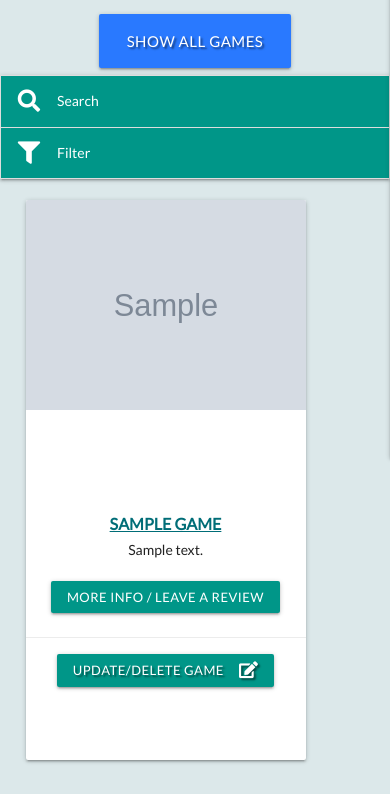
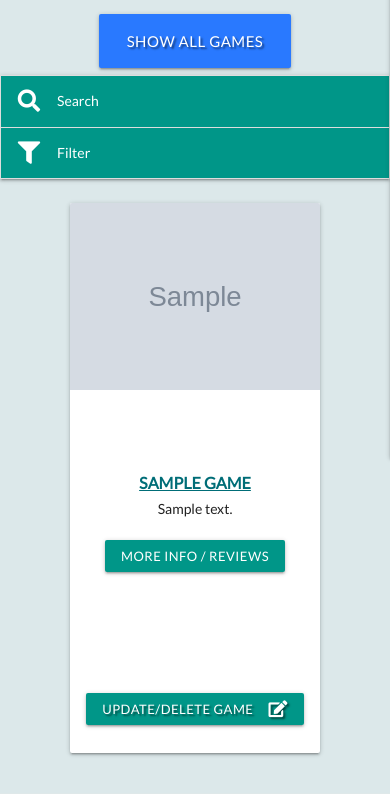
Before and after one commit to Vivioli87/meeple_finder, a Flask app: page /get_games in a window 390 px wide. Shown: the part 446-1240 px from the top of the page. After the commit the page ends 1202 px from the top, so only its background shows below. Run offline with Flask 2, Linux system fonts and the light colour scheme; the visitor is signed in with stand-in values (Sample User, id 1); grey boxes marked "Sample" are stand-in pictures; a database or web service that is not in the repository returns one stand-in record (values such as "Sample title"); some libraries are stand-ins or nearby versions.

Commit message:
adjusted styling, classes for cards for games lists so more responsive

```diff
--- a/static/css/games.css
+++ b/static/css/games.css
@@ -23,17 +23,41 @@ ul.tag-list > li{
     width: 20em;
 }
 
+/* styling for cards to show games list*/
+
+.game-card-area{
+    display: grid;
+    grid-template-columns: repeat(4, 275px);
+    grid-gap: 30px;
+    justify-content: center;
+    justify-items: center;
+}
+
 .card.game-list-size{
-    height: 40em;
-    width: 20em;
-    margin-left: 15px;
+    height: 550px;
+    width: 250px;
+    margin: 10px;
+    position: relative;
 
 }
 
 .card .card-image{
-    height: 20em;
+    height: 250px;
     overflow: hidden;
 }
+
+.card-content{
+    height: 200px;
+    padding-top: 5px;
+}
+
+.card-action-area{
+    height: 100px;
+    position: relative;
+    top: 40px;
+}
+
+/* reviews area on game detail page*/
 
 .review{
     background-color: #f9e4de;
@@ -46,10 +70,104 @@ ul.tag-list > li{
     margin-bottom: 10px;
 }
 
-#rating{
-    align-items: flex-start;
+@media only screen and (max-width: 1220px) {
+    .game-card-area {
+      grid-template-columns: repeat(3, 275px);
+      grid-gap: 20px;
+    }
+
 }
 
-.checked {
-    color: orange;
+@media only screen and (max-width: 900px) {
+    .game-card-area {
+      grid-template-columns: repeat(2, 275px);
+      grid-gap: 20px;
+    }
 }
+
+@media only screen and (max-width: 600px) {
+    .game-card-area {
+      grid-template-columns: repeat(2, 200px);
+      grid-gap: 10px;
+    }
+
+    .card.game-list-size{
+        height: 400px;
+        width: 180px;
+    }
+
+    .card .card-image{
+        height: 175px;
+    }
+
+    .card-content.custom-padding{
+        padding: 5px;
+        height: 150px;
+    }
+
+    .card-action-area{
+        height: 50px;
+        position: relative;
+
+    }
+
+    .card-content p{
+        font-size: 12px;
+    }
+
+    .card-content h5{
+        font-size: 16px
+    }
+
+    .btn-small.teal.mobile-size{
+        height: 25px;
+        line-height: 25px;
+        font-size: 10px;
+        top: 20px;
+    }
+}
+
+@media only screen and (max-width: 600px) {
+    .game-card-area {
+        grid-template-columns: repeat(1, 275px);
+        grid-gap: 10px;
+    }
+    .card.game-list-size{
+        height: 550px;
+        width: 250px;
+        margin: 10px;
+        position: relative;
+
+    }
+
+    .card .card-image{
+        height: 250px;
+        overflow: hidden;
+    }
+
+    .card-content.custom-padding{
+        height: 200px;
+        padding: 10px;
+    }
+
+    .card-action-area{
+        height: 100px;
+        position: relative;
+        top: 40px;
+    }
+    /* reset font sizing back to what it was as more room with 1 card width*/
+    .card-content p{
+        font-size: 14px;
+    }
+
+    .card-content h5{
+        font-size: 1.64rem
+    }
+
+    .btn-small.teal.mobile-size{
+        height: 32px;
+        line-height: 32px;
+        font-size: 13px;
+        top: 40px;
+    }
+}
--- a/templates/games.html
+++ b/templates/games.html
@@ -88,9 +88,8 @@
         </li>
     </ul>
      <!--populates games in game list-->
-    <div class="row">
+    <div class="game-card-area">
         {% for game in games %}
-            <div class="col s12 m4 l3">
                 <div class="card game-list-size">
                     <div class="card-image">
                         {% if game.image == "" %}
@@ -100,28 +99,27 @@
                         {% endif %}
                     </div>
                     <div class="card-stacked">
-                        <div class="card-content center-align">
+                        <div class="card-content center-align custom-padding">
                             <h6 class="custom-teal-text underline"><strong>{{game.name|upper}}</strong></h6>
-                            <p>{{game.description|truncate(100)}}</p><br>
-                            <a href="{{ url_for('get_game_detail', game_id=game._id) }}" class="btn-small teal">More Info / Leave a Review</a>
+                            <p>{{game.description|truncate(120)}}</p><br>
+                            <a href="{{ url_for('get_game_detail', game_id=game._id) }}" class="btn-small teal mobile-size">More Info / Reviews</a>
                         </div>
                         <!--different actions on game card if logged in or not-->
                         {% if session.user %}
-                            <div class="card-action center-align">
+                            <div class="card-action-area center-align">
                                 {% if username == "admin" %}
-                                    <a  class="btn-small teal text-shadow" href="{{ url_for('edit_game', game_id=game._id) }}">
+                                    <a  class="btn-small teal text-shadow mobile-size" href="{{ url_for('edit_game', game_id=game._id) }}">
                                         Update/Delete Game<i class="fas fa-edit right"></i>
                                     </a>
                                 {% else %}
                                     <a href="{{ url_for('add_to_collection', game_id=game._id) }}" class="teal-text darken-2"><i class="fas fa-plus-circle"></i>  Add to Collection</a>
                                     <br>
-                                    <a href="{{ url_for('add_to_wishlist', game_id=game._id) }}" class="teal-text darken-2"><i class="fas fa-heart"></i>  Add to Wishlist</a>
+                                    <a href="{{ url_for('add_to_wishlist', game_id=game._id) }}" class="teal-text darken-2"><i class="fas fa-heart"></i>  Add to Wishlist</a><br>
                                 {% endif %}
                             </div>
                         {% endif %}
                     </div>
                 </div>
-            </div>
         {% endfor %}
     </div>
     <!--Pagination links-->
```
Also changed, not shown: templates/games_non_user.html (+7 -7 lines).
